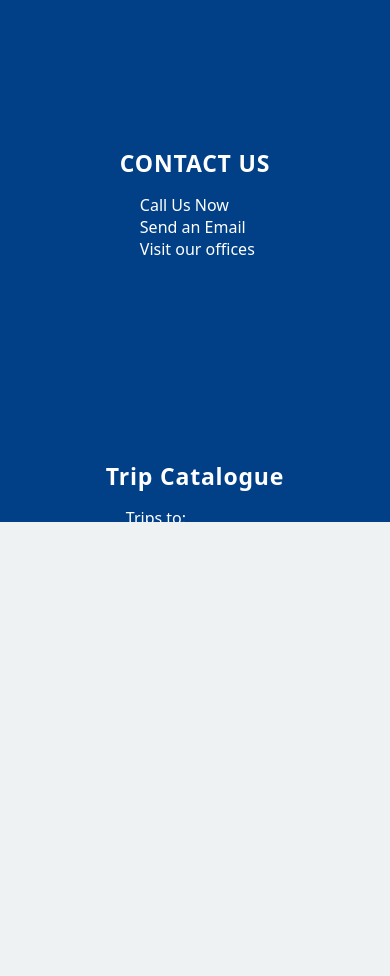
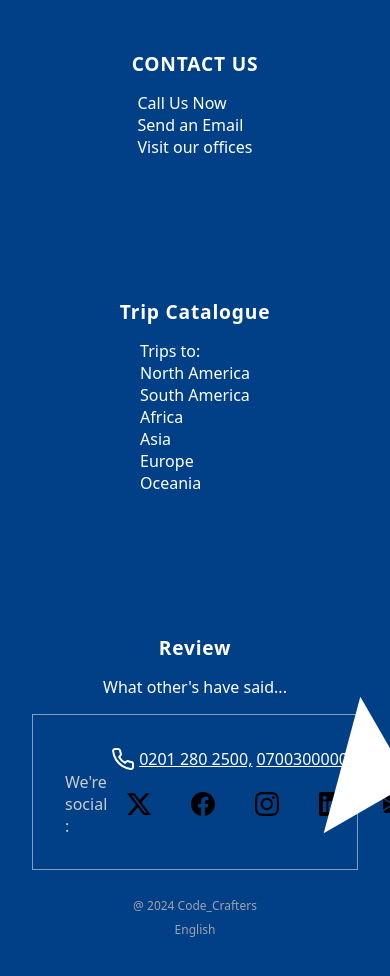
Before and after one commit to Quaintbrake5/Tech, a React (Vite) app: page /tourreview in a window 390 px wide. Shown: the part 1920-2896 px from the top of the page. Before the commit the page ends 2442 px from the top, so only its background shows below. Built offline with nearby package versions, Linux system fonts and the light colour scheme.

Commit message:
Added my project

```diff
--- a/src/Components/footer/Footer.css
+++ b/src/Components/footer/Footer.css
@@ -1,84 +1,76 @@
-.footer{
-    background-color: rgb(1,64,134);
-    padding-left: 160px;
-    padding-right: 160px;
-    padding-top: 3px;
-    /* padding-top: 80px; */
-    overflow: hidden;
+.footer {
+    background-color: rgb(1, 64, 134);
+    padding: 3rem 1rem;
     margin-top: 100px;
     color: #ffffff;
-    padding: 5rem 0 3rem;
+    height: auto;
     overflow: hidden;
-    background-size: contain;
     border-top-color: black;
-    height: auto;
 }
 
-.footer-container{
+.footer-container {
     width: 100%;
-    height: 90vh;
-    padding-right: 15px;
-    padding-left: 15px;
-    margin-right: auto;
-    margin-left: auto;
+    padding: 0 15px;
+    margin: 0 auto;
 }
 
-.footer-links-table{
+.footer-links-table {
     display: flex;
-    gap: 80px;
-    /* flex-wrap: wrap; */
+    flex-wrap: wrap;
     justify-content: center;
+    gap: 40px;
+}
 
-}
-.footer-links{
+.footer-links {
     display: flex;
     flex-direction: column;
     gap: 15px;
+    align-items: center;
 }
 
-.footer-links-table ul{
+.footer-links-table ul {
     list-style: none;
+    padding: 0;
 }
 
-.footer-links-table ul li{
+.footer-links-table ul li {
     color: black;
 }
 
-.footer-links-table ul li a{
+.footer-links-table ul li a {
     text-decoration: none;
     color: white;
     text-align: center;
-    align-items: center;
-    justify-content: center;
-    margin-left: 20px;
-
+    margin: 0;
 }
 
-.footer a{
+.footer a {
     color: #ffffff;
     font-weight: 400;
 }
 
-.footer-links-table .footer-links .title{
-    font-size: 23px;
+.footer-links-table .footer-links .title {
+    font-size: 1.5rem;
     font-weight: bold;
     letter-spacing: 0.05rem;
     color: #ffffff;
+    text-align: center;
 }
 
-.social-links{
-    clip-path: polygon(0 0, 100% 0%, 98.2% 100%, 0% 100%);
+.social-links {
     width: 100%;
     padding: 2rem;
     border: 1px solid rgba(255, 255, 255, .5);
     position: relative;
     margin-top: 1rem;
     display: flex;
+    flex-direction: row;
+    justify-content: center;
     align-items: center;
     flex-wrap: wrap;
 }
 
-.social-links::before{
+.social-links::before {
     content: "";
     position: absolute;
     top: 0;
@@ -90,62 +82,51 @@
     transform: rotate(60deg);
 }
 
-.social-links .phones{
+.social-links .phones {
     align-items: center;
-    justify-content: center;
     display: flex;
 }
 
-.social-links .phones svg{
+.social-links .phones svg {
     font-size: 30px;
     margin-right: 4px;
 }
 
-.social-links .phones a{
+.social-links .phones a {
     font-weight: 500;
     margin-right: .25rem;
     white-space: nowrap;
-    margin-bottom: 0;
 }
 
-.social-links .phones span{
-    margin-right: 5px;
+.social-links .middle-text {
+    color: #cccccc;
+    margin: 0 20px;
 }
 
-.social-links .middle-text{
-    color: #cccccc;
-    margin-left: 100px;
-}
-
-.middle-text .app-store{
+.middle-text .app-store {
     align-items: center;
+    display: flex;
     justify-content: center;
-    display: flex;
-    align-items: center;
     gap: 10px;
 }
 
-.app-store .app-store-icons a img{
+.app-store .app-store-icons a img {
     display: flex;
     align-items: center;
     justify-content: center;
-    /* gap: 10px; */
-    /* flex-wrap: wrap; */
 }
 
-
-.right-text .social-icons{
+.right-text .social-icons {
     display: flex;
     align-items: center;
     gap: 20px;
-    padding-left: 150px;
 }
 
-.social-icons span{
+.social-icons span {
     color: #cccccc;
 }
 
-.icons{
+.icons {
     display: flex;
     align-items: center;
     justify-content: center;
@@ -153,42 +134,59 @@
     margin-top: 5px;
 }
 
-.icons svg{
+.icons svg {
     width: 24px;
     height: 24px;
     color: black;
 }
 
-.icons svg:hover{
+.icons svg:hover {
     color: white;
 }
 
-.legal{
+.legal {
     color: #A2A2AD;
     font-size: 14px;
     line-height: 1;
-    position: relative;
-    margin-top: 30px;
-    margin-bottom: 17%;
+    margin: 30px 0 17%;
     display: flex;
     align-items: center;
     justify-content: center;
     text-align: center;
 }
 
+/* Responsive Styles */
 @media (max-width: 768px) {
     .footer-links-table {
-        flex-direction: column; /* Stack items on smaller screens */
-        align-items: center; /* Center items */
+        flex-direction: column;
+        align-items: center;
+    }
+
+    .footer-links {
+        align-items: center;
     }
 
     .social-links {
-        flex-direction: column; /* Stack phone and middle text */
-        align-items: center; /* Center items */
-        margin-top: 1rem; /* Reduced margin for a tighter layout */
+        flex-direction: column;
+        align-items: center;
+        margin-top: 1rem;
     }
 
     .footer-container {
-        padding: 0 1rem; /* Adjust padding for smaller screens */
+        padding: 0 1rem;
+    }
+
+    .footer-links-table .footer-links .title {
+        font-size: 1.2rem;
     }
 }
+
+@media (max-width: 480px) {
+    .footer-links-table {
+        gap: 20px;
+    }
+
+    .legal {
+        font-size: 12px;
+    }
+}
```
